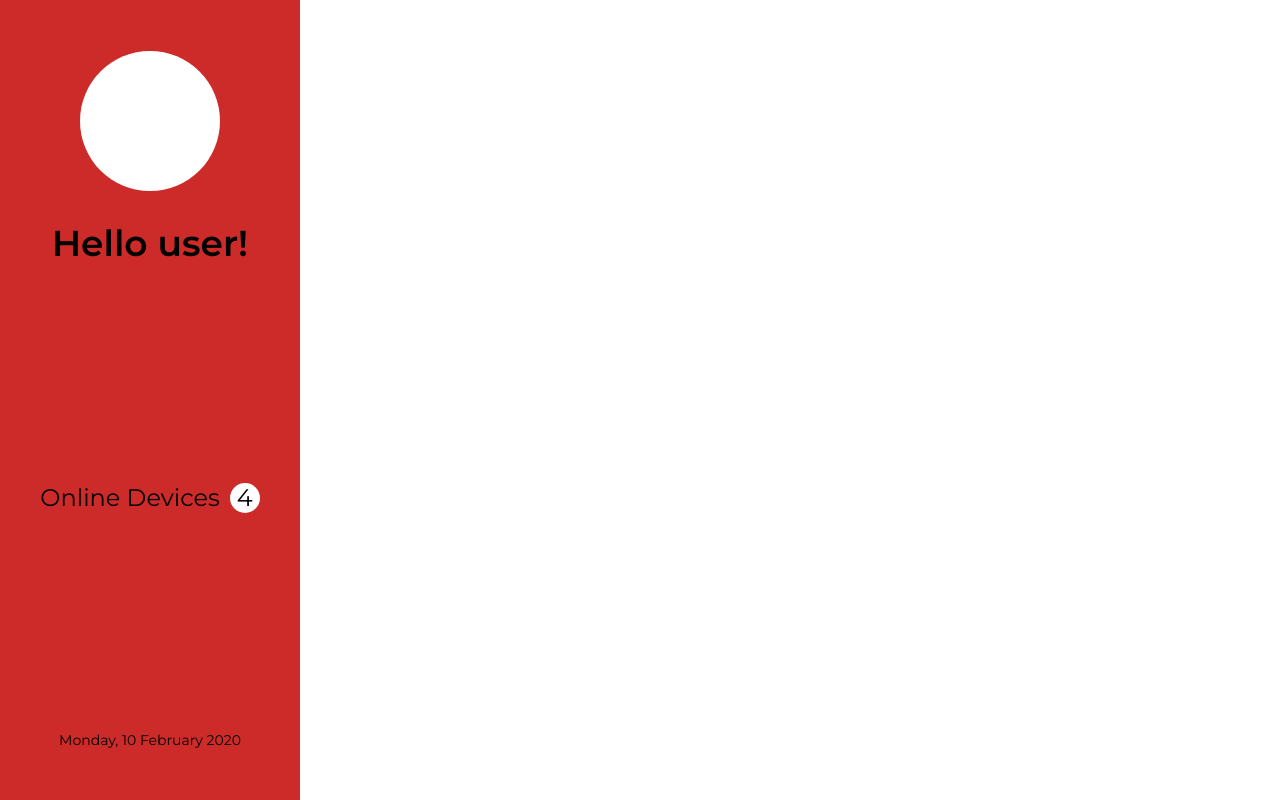
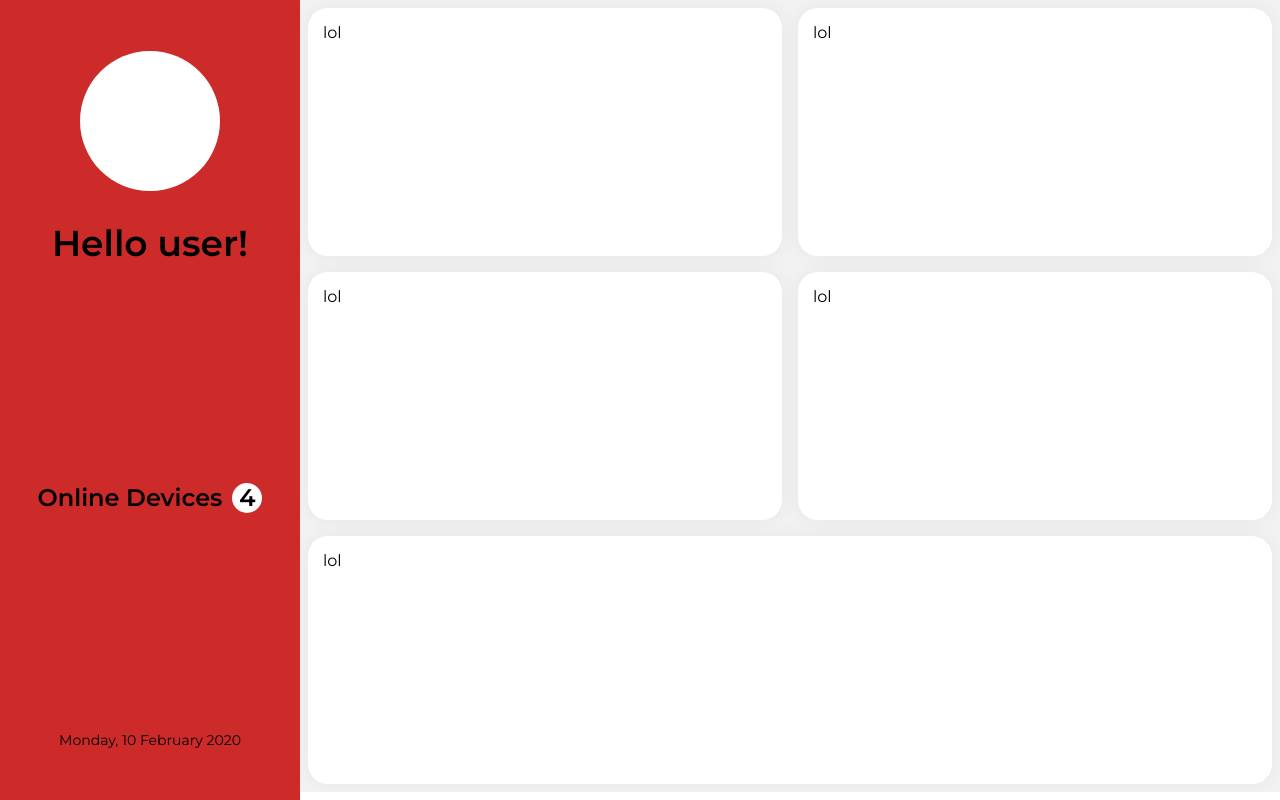
Before and after one commit to wiaandev/WorkWare, a React (Create React App) app in the folder client/: page / in a window 1280 px wide. Built offline with nearby package versions, Linux system fonts and the light colour scheme.

Commit message:
Basic Layout Done

```diff
--- a/client/src/App.js
+++ b/client/src/App.js
@@ -1,4 +1,6 @@
 import Navigation from "./Components/Subcomponents/Navigation/Navigation";
+import RightSection from "./Components/RightSection/RightSection";
+import './assets/base.scss';
 
 function App() {
   return (
@@ -6,7 +8,7 @@ function App() {
       <div className="App">
         <Navigation/>
 
-
+        <RightSection/>
       </div>
 
   );
--- /dev/null
+++ b/client/src/Components/RightSection/RightSection.js
@@ -0,0 +1,18 @@
+import React from 'react';
+import Style from './RightSection.module.scss';
+import SmartFan from "../Subcomponents/Products/SmartFan";
+import SmartClock from '../Subcomponents/Products/SmartClock';
+
+const RightSection = () => {
+    return (
+        <div className={Style.Section}>
+            <SmartFan/>
+            <SmartFan/>
+            <SmartFan/>
+            <SmartFan/>
+            <SmartClock/>
+        </div>
+    );
+};
+
+export default RightSection;
--- /dev/null
+++ b/client/src/Components/RightSection/RightSection.module.scss
@@ -0,0 +1,13 @@
+@import '../../assets/base.scss';
+
+.Section{
+    margin-left: 300px;
+    display: -ms-flexbox;
+    display: -webkit-flex;
+    display: flex;
+    flex-direction: row;
+    flex-wrap: wrap;
+    justify-content: center;
+    align-content: stretch;
+    align-items: center;
+  }
--- /dev/null
+++ b/client/src/Components/Subcomponents/Products/Products.module.scss
@@ -0,0 +1,13 @@
+@import '../../../assets/base.scss';
+
+.Container{
+    margin: 1vh 1vh 1vh 1vh;
+    width: 45%;
+    flex: 1 1 auto;
+    height: 31vh;
+    background-color: white;
+    border-radius: 20px;
+    padding: 15px;
+    box-shadow:
+    0px 0px 20px rgba(0, 0, 0, 0.05)
+}
--- /dev/null
+++ b/client/src/Components/Subcomponents/Products/SmartClock.js
@@ -0,0 +1,12 @@
+import React from 'react';
+import Style from './Products.module.scss';
+
+const SmartClock = () => {
+    return (
+        <div className={Style.Container}>
+            lol
+        </div>
+    );
+};
+
+export default SmartClock;
--- /dev/null
+++ b/client/src/Components/Subcomponents/Products/SmartFan.js
@@ -0,0 +1,12 @@
+import React from 'react';
+import Style from './Products.module.scss';
+
+const SmartFan = (props) => {
+    return (
+        <div className={Style.Container}>
+            lol
+        </div>
+    );
+};
+
+export default SmartFan;
--- a/client/src/assets/base.scss
+++ b/client/src/assets/base.scss
@@ -20,6 +20,7 @@ $font-weight-bold: 700;
 
 .App{
   overflow: hidden;
+  background-color: #f2f2f2;
 }
 
 /* width */
@@ -68,7 +69,7 @@ font-weight: 800;
 
 h2 {
 font-size: $heading2;
-font-weight: 400;
+font-weight: 800;
 }
 
 h3 {
```
